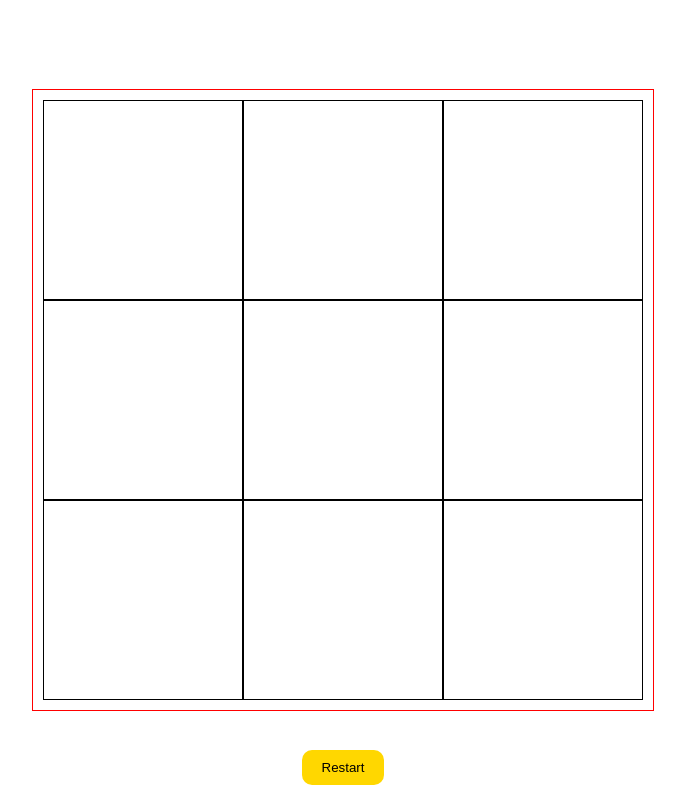
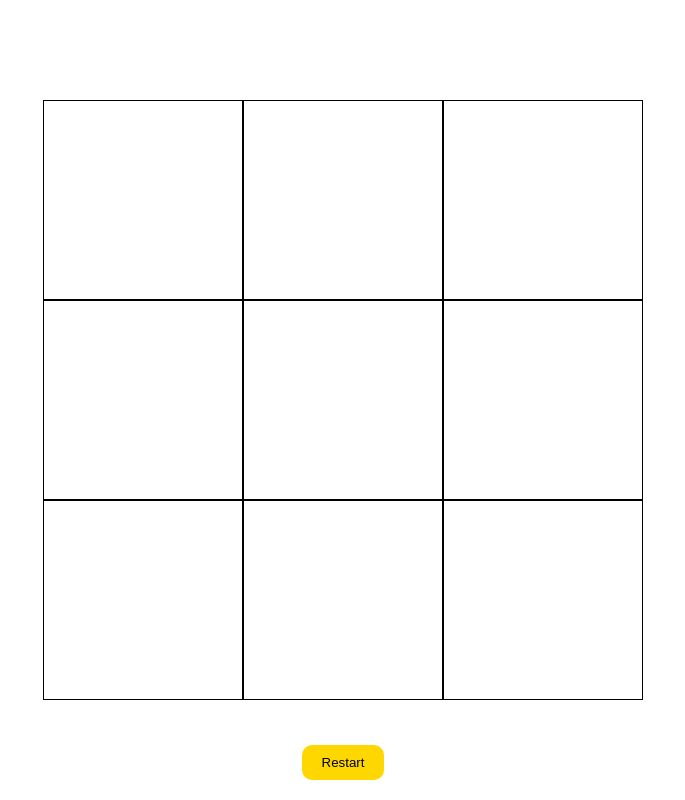
Before and after one commit to Hayotbek2003/Game-1, a plain HTML site: page index.html in a window 1280 px wide. Shown: the whole page, without its empty margins (297-982 px from the left). Drawn offline with nearby package versions, Linux system fonts and the light colour scheme.

Commit message:
Update style.css

```diff
--- a/style.css
+++ b/style.css
@@ -17,8 +17,6 @@ body{
     position: fixed;
 }
 .cards{
-    padding: 10px;
-    border: 1px solid red;
     display: grid;
     grid-template-columns: 33.333333% 33.333333% 33.333333%;
 }
@@ -36,7 +34,7 @@ body{
 }
 .but{
     position: fixed;
-    bottom: 15px;
+    bottom: 20px;
     width: 100%;
     display: flex;
     justify-content: center;
```
